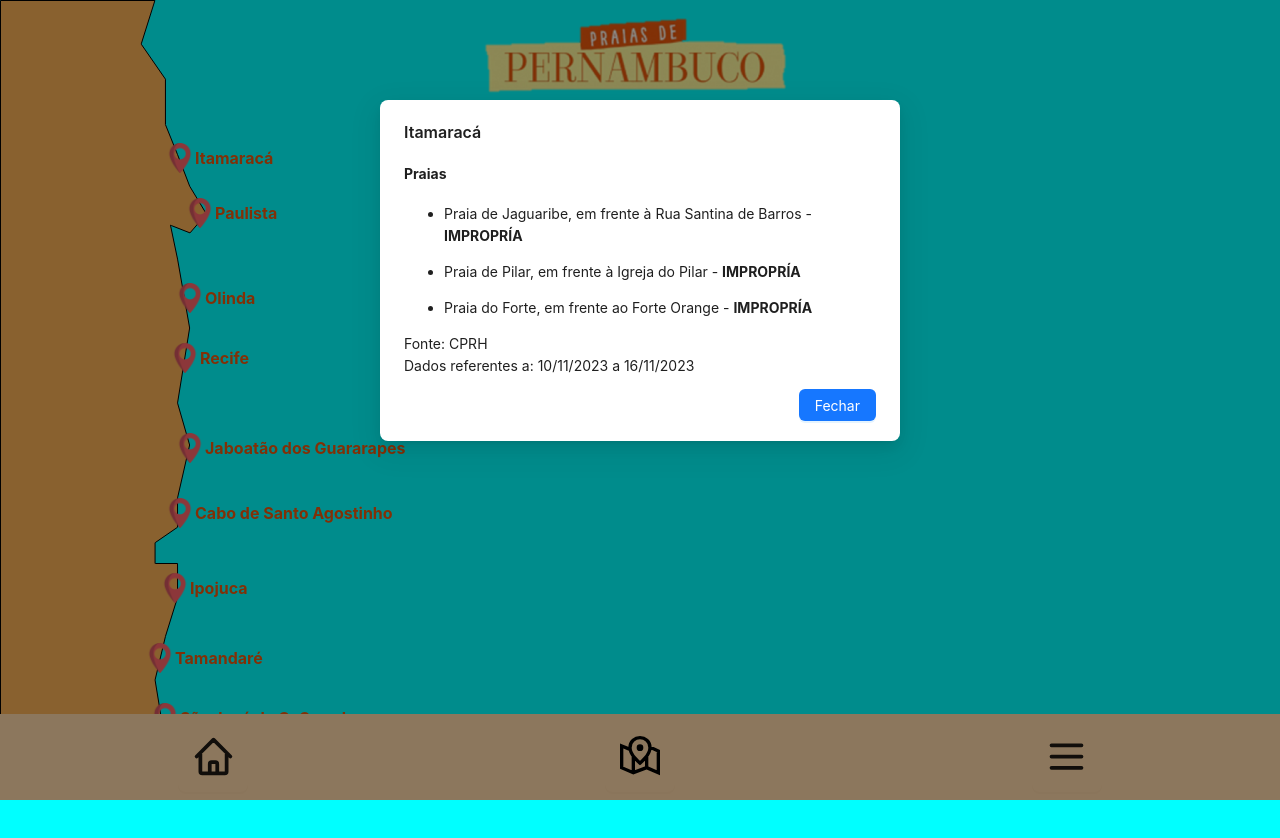
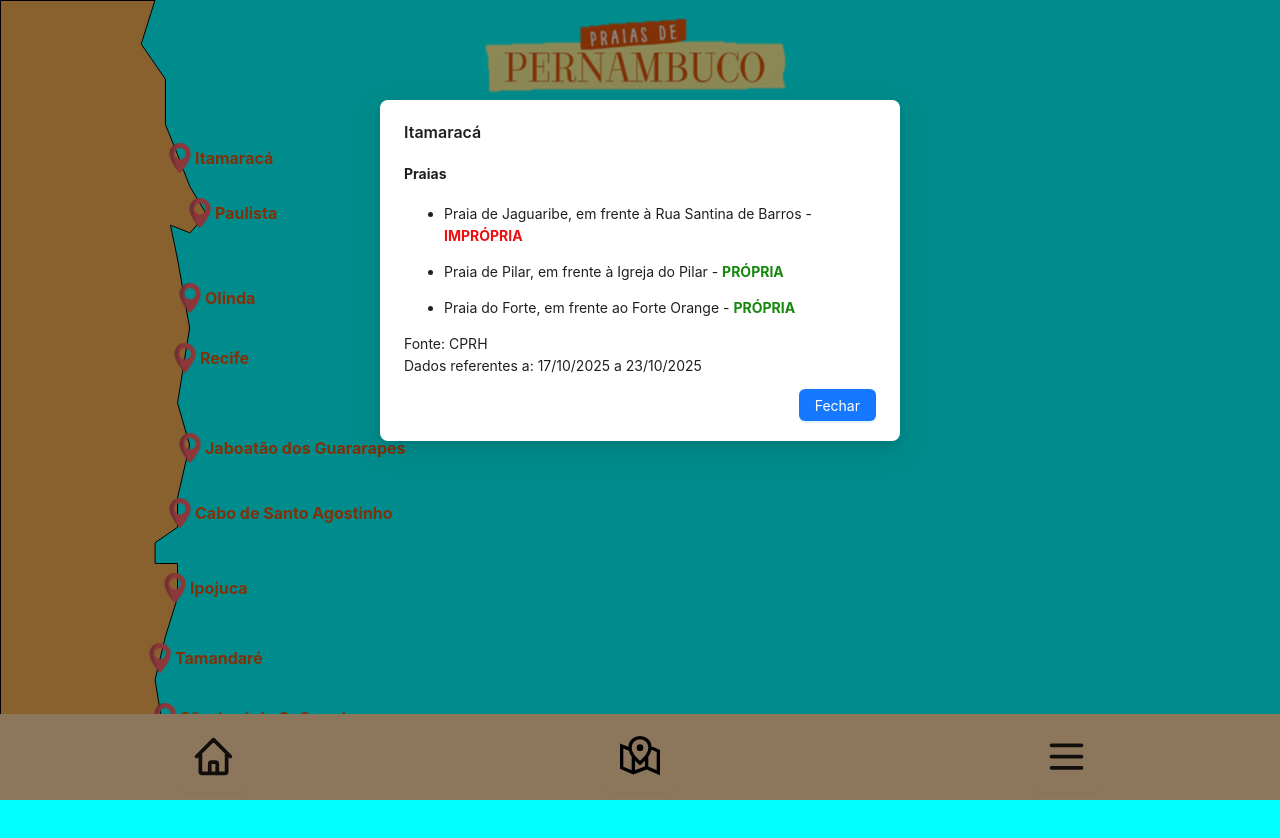
Before and after one commit to bihellzin/wqualify, a React (Vite) app: page /wqualify/mapa in a window 1280 px wide. Both pictures are taken after a click on the element "Itamaracá". Shown: the top 838 px of the page. Built offline with nearby package versions, Linux system fonts and the light colour scheme.

Commit message:
Fix category names and update date range

```diff
--- a/src/pages/Map/Map.jsx
+++ b/src/pages/Map/Map.jsx
@@ -49,7 +49,7 @@ const markers = [
 ];
 
 const categoryColors = {
-  Propría: "#15880d",
+  Própria: "#15880d",
   "Muito Boa": "#6fb302",
   Satisfatória: "#C59F1B",
   Imprópria: "#ED1010",
@@ -64,17 +64,17 @@ const cities = [
       {
         address: "em frente à Rua Santina de Barros",
         name: "Praia de Jaguaribe",
-        category: "Impropría",
+        category: "Imprópria",
       },
       {
         address: "em frente à Igreja do Pilar",
         name: "Praia de Pilar",
-        category: "Impropría",
+        category: "Própria",
       },
       {
         address: "em frente ao Forte Orange",
         name: "Praia do Forte",
-        category: "Impropría",
+        category: "Própria",
       },
     ],
   },
@@ -97,7 +97,7 @@ const cities = [
       {
         name: "Praia do Janga",
         address: "em frente à Rua Betânia",
-        category: "Imprópria",
+        category: "Própria",
       },
     ],
   },
@@ -125,7 +125,7 @@ const cities = [
       {
         name: "Praia dos Milagres",
         address: "em frente à Praça dos Milagres",
-        category: "Própria",
+        category: "Imprópria",
       },
     ],
   },
@@ -138,13 +138,13 @@ const cities = [
         name: "Praia do Pina",
         address:
           "em frente à Rua Com. Morais com Eng. Antônio de Góes (Cassino Americano)",
-        category: "Própria",
+        category: "Imprópria",
       },
       {
         name: "Praia de Boa Viagem",
         address:
           "em frente à Avenida Boa Viagem Nº 2840 - Posto 8 (Padaria Boa Viagem)",
-        category: "Propría",
+        category: "Própria",
       },
       {
         name: "Praia de Boa Viagem",
@@ -162,13 +162,13 @@ const cities = [
         name: "Praia de Piedade",
         address:
           "em frente à Avenida Beira Mar Nº 606 (Hospital da Aeronáutica)",
-        category: "Imprópria",
+        category: "Própria",
       },
       {
         name: "Praia de Candeias",
         address:
           "em frente à Av. Bernardo V. de Melo Nº 5422 (Conj. Residencial Candeias II)",
-        category: "Propría",
+        category: "Própria",
       },
       {
         name: "Praia de Candeias",
@@ -179,7 +179,7 @@ const cities = [
       {
         name: "Praia de Barra de Jangada",
         address: "em frente ao Nº 10800 (antiga Marina dos Mares)",
-        category: "Propría",
+        category: "Imprópria",
       },
     ],
   },
@@ -191,12 +191,12 @@ const cities = [
       {
         name: "Praia de Enseada dos Corais",
         address: "em frente ao Canal do Boto",
-        category: "Propría",
+        category: "Própria",
       },
       {
         name: "Praia de Gaibu",
         address: "em frente à Avenida Laura Cavalcanti (Centro de Turismo)",
-        category: "Propría",
+        category: "Própria",
       },
     ],
   },
@@ -208,7 +208,7 @@ const cities = [
       {
         name: "Praia de Porto de Galinhas",
         address: "em frente à R. Esperança, Escola Manuel L. C. Uchoa",
-        category: "Propría",
+        category: "Própria",
       },
       {
         name: "Praia de Ponta de Serrambi",
@@ -230,12 +230,12 @@ const cities = [
       {
         name: "Praia de Tamandaré",
         address: "em frente ao Hotel Marinas de Tamandaré",
-        category: "Imprópria",
+        category: "Própria",
       },
       {
         name: "Praia de Tamandaré",
         address: "em frente à Rua Nilo Gouveia Filho, em frente à estátua",
-        category: "Imprópria",
+        category: "Própria",
       },
     ],
   },
@@ -380,7 +380,7 @@ export default function MapPage() {
           </ul>
           <p style={{ margin: 0 }}>Fonte: CPRH</p>
           <p style={{ margin: 0 }}>
-            Dados referentes a: 10/11/2023 a 16/11/2023
+            Dados referentes a: 17/10/2025 a 23/10/2025
           </p>
         </Modal>
       )}
```
